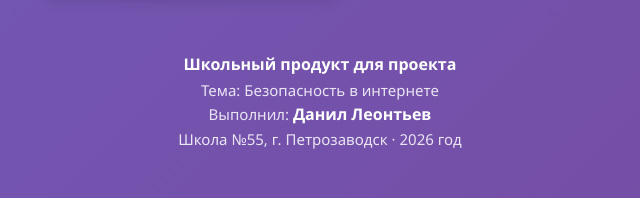
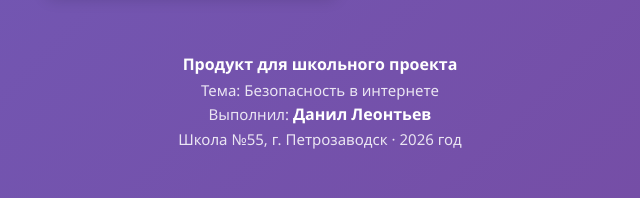
Before and after one commit to d10rus777/d10rus777.github.io, a plain HTML site: page index.html in a window 1280 px wide. Shown: the part 4050-4248 px from the top of the page, 320-960 px from the left. Drawn offline with Linux system fonts and the light colour scheme.

Commit message:
Update index.html

```diff
--- a/index.html
+++ b/index.html
@@ -369,7 +369,7 @@
     <div id="result"></div>
 
     <div class="footer">
-        <strong>Школьный продукт для проекта</strong><br>
+        <strong>Продукт для школьного проекта</strong><br>
         Тема: Безопасность в интернете<br>
         Выполнил: <strong>Данил Леонтьев</strong><br>
         Школа №55, г. Петрозаводск · 2026 год
```
